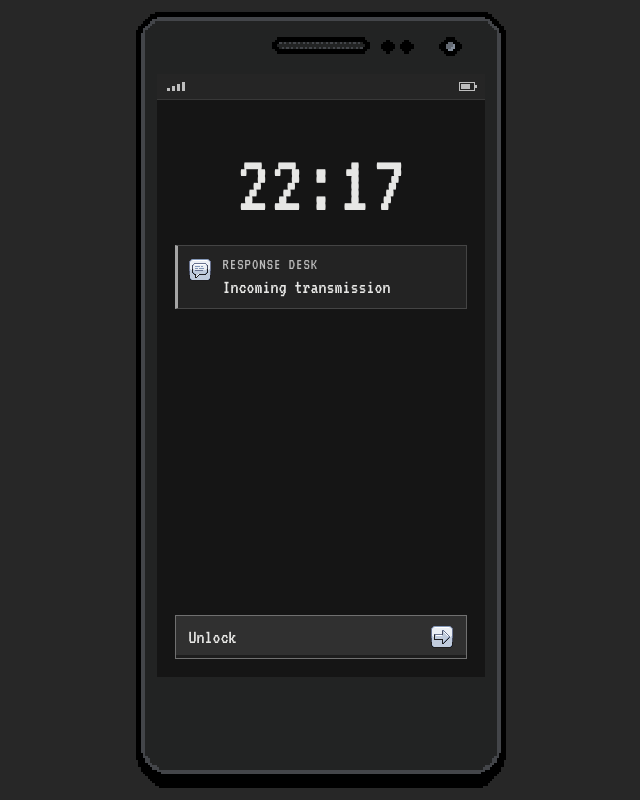
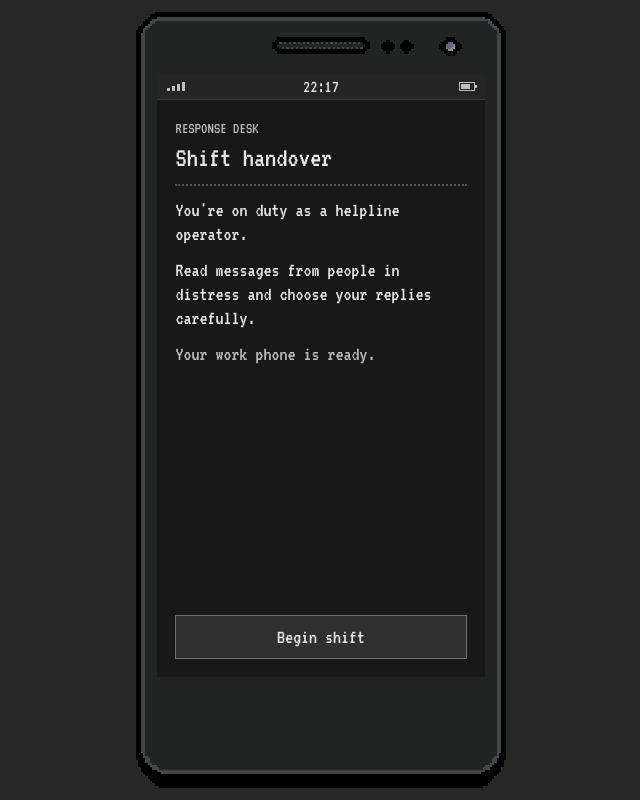
Before and after one commit to snycn/survival-game, a React (Vite) app: page / in a window 1280 px wide. Shown: the whole page, without its empty margins (319-959 px from the left). Built offline with nearby package versions, Linux system fonts and the light colour scheme.

Commit message:
feat: add operator shift briefing (game instructions)

```diff
--- a/src/App.jsx
+++ b/src/App.jsx
@@ -1,5 +1,6 @@
 import { useEffect, useState } from 'react'
 import HomeScreen from './components/HomeScreen.jsx'
+import ShiftBriefing from './components/ShiftBriefing.jsx'
 import LockScreen from './components/LockScreen.jsx'
 import PhoneFrame from './components/PhoneFrame.jsx'
 import ResponseDesk from './components/ResponseDesk.jsx'
@@ -13,7 +14,7 @@ const time = '22:17'
 const responseDesk = 'Response\nDesk'
 
 function App() {
-  const [screen, setScreen] = useState('lock')
+  const [screen, setScreen] = useState('briefing')
   const [progress, setProgress] = useState(null)
   const story = createForestStory(progress === null ? [] : progress.choices)
 
@@ -81,7 +82,9 @@ function App() {
           ? () => setScreen('home')
           : undefined}
       >
-        {screen === 'home' ? (
+        {screen === 'briefing' ? (
+          <ShiftBriefing onBeginShift={() => setScreen('lock')} />
+        ) : screen === 'home' ? (
           <HomeScreen
             appName={responseDesk}
             onOpenResponseDesk={() => setScreen('response-desk')}
--- a/src/components/LockScreen.jsx
+++ b/src/components/LockScreen.jsx
@@ -13,7 +13,7 @@ function LockScreen({ time, appName, onUnlock }) {
         <img className="pixel-art" src={messageIcon} alt="" width={24} height={24} />
         <div>
           <p className="notification__source">{appName}</p>
-          <p>Incoming transmission</p>
+          <p>New assistance request</p>
         </div>
       </div>
       <Button variant="solid" className="unlock-button" onClick={onUnlock}>
--- /dev/null
+++ b/src/components/ShiftBriefing.css
@@ -0,0 +1,44 @@
+.shift-briefing {
+  display: flex;
+  flex-direction: column;
+  gap: 12px;
+  background: #181818;
+  line-height: 1.2;
+}
+
+.shift-briefing__header {
+  padding-bottom: 12px;
+  border-bottom: 2px dotted #555;
+}
+
+.shift-briefing__header p {
+  margin: 0 0 6px;
+  color: #bcbcbc;
+  font-size: 16px;
+  text-transform: uppercase;
+}
+
+.shift-briefing h1 {
+  margin: 0;
+  font-size: 28px;
+  font-weight: normal;
+  line-height: 1;
+}
+
+.shift-briefing__message p {
+  margin: 0 0 12px;
+}
+
+.shift-briefing__message p:last-child {
+  margin-bottom: 0;
+}
+
+.shift-briefing__note {
+  color: #bcbcbc;
+}
+
+.shift-briefing__begin {
+  flex-shrink: 0;
+  margin-top: auto;
+  text-align: center;
+}
--- /dev/null
+++ b/src/components/ShiftBriefing.jsx
@@ -0,0 +1,27 @@
+import Button from './Button.jsx'
+import './ShiftBriefing.css'
+
+function ShiftBriefing({ onBeginShift }) {
+  return (
+    <section className="phone-screen shift-briefing" aria-labelledby="shift-briefing-title">
+      <header className="shift-briefing__header">
+        <p>Response Desk</p>
+        <h1 id="shift-briefing-title">Shift handover</h1>
+      </header>
+
+      <div className="shift-briefing__message">
+        <p>You're on duty as a helpline operator.</p>
+        <p>
+          Read messages from people in distress and choose your replies carefully.
+        </p>
+        <p className="shift-briefing__note">Your work phone is ready.</p>
+      </div>
+
+      <Button variant="solid" className="shift-briefing__begin" onClick={onBeginShift}>
+        Begin shift
+      </Button>
+    </section>
+  )
+}
+
+export default ShiftBriefing
```
